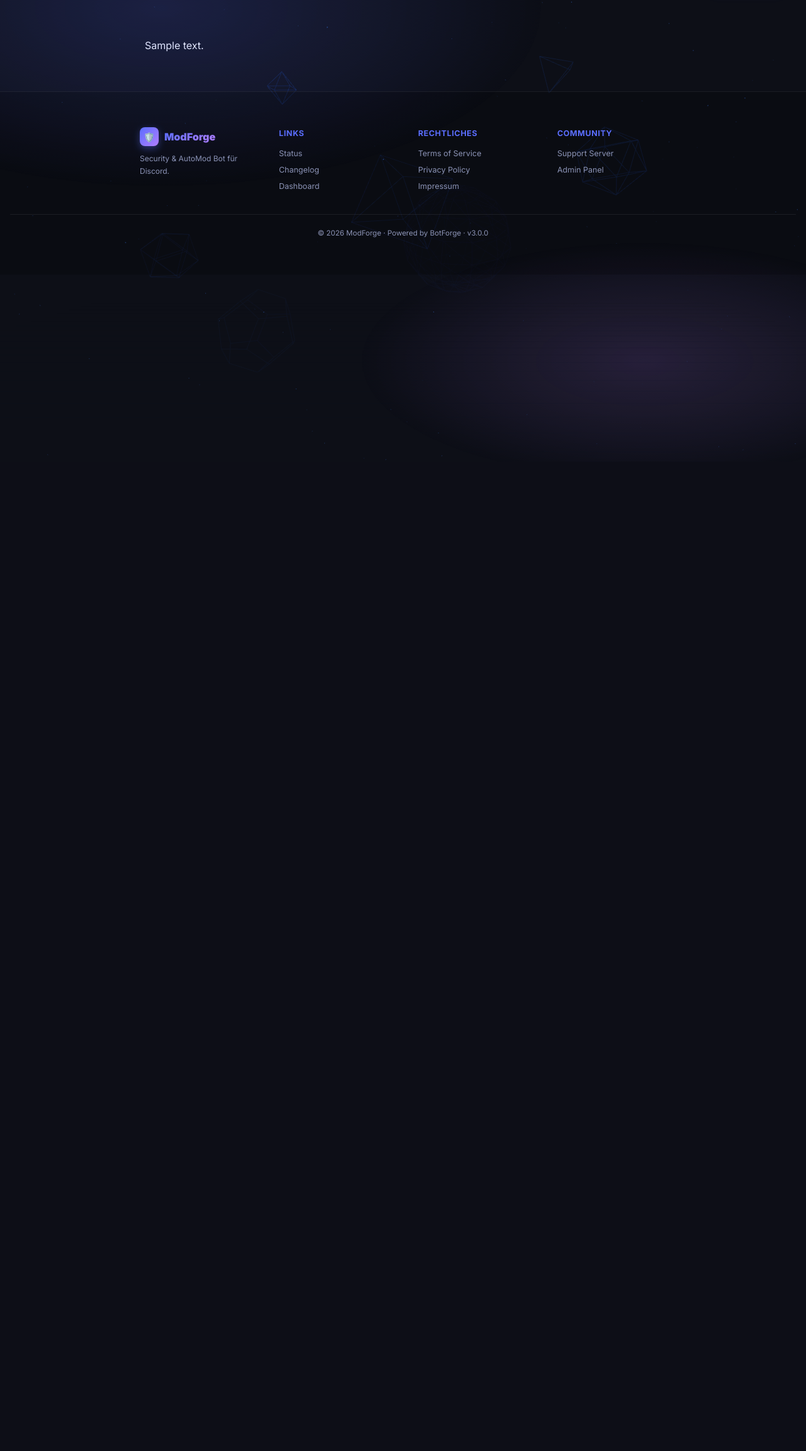
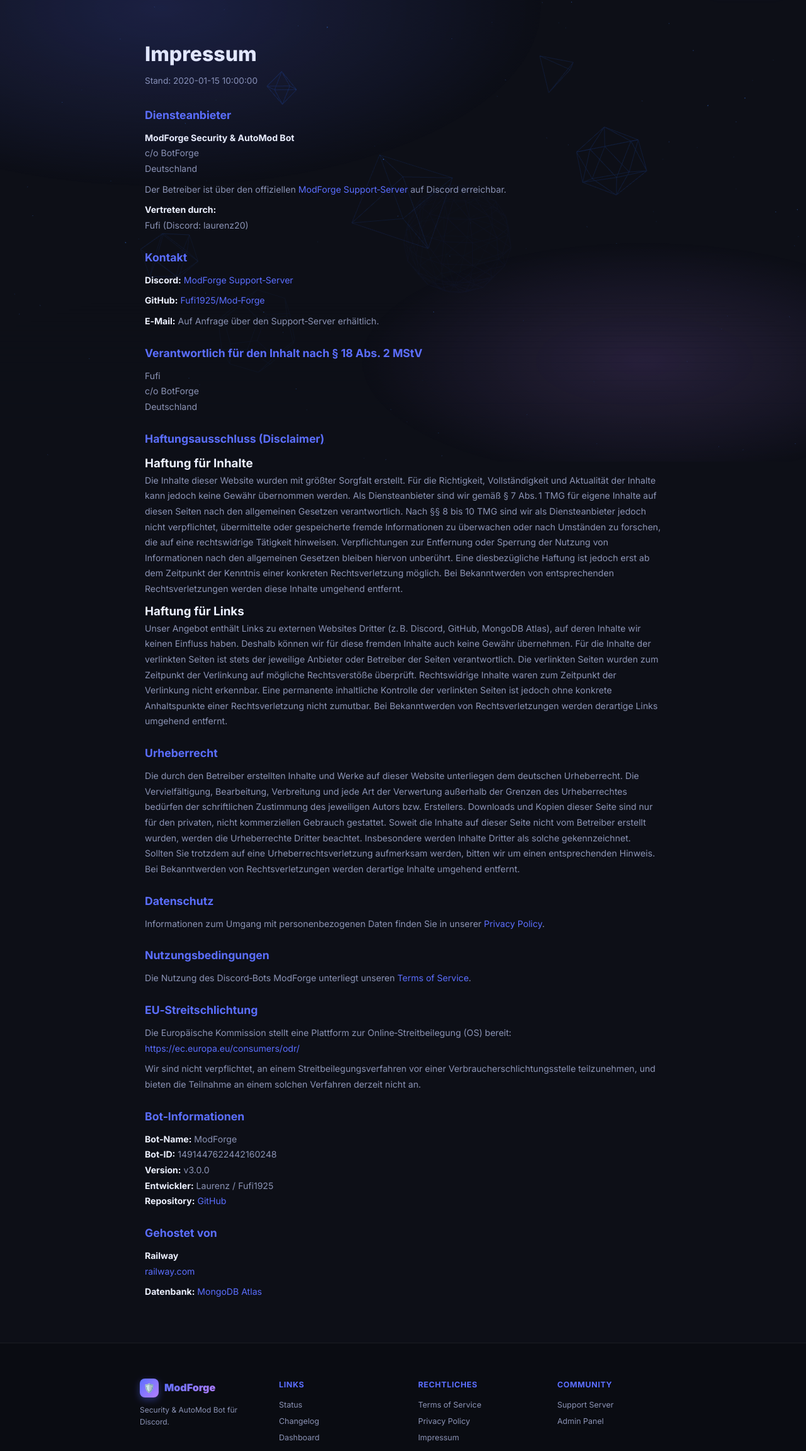
Before and after one commit to Fufi1925/Mod-Forge, a Flask app: template ModForge/web/templates/imprint.html in a window 1280 px wide. Shown: the part 67-2371 px from the top of the page at 63% size. Before the commit the page ends 798 px from the top, so only its background shows below. Run offline with Flask 2, Linux system fonts and the light colour scheme; the template is opened without the code that fills it: most values are stand-ins (such as "Sample title", 1, 10 or a date in 2020); parts of the project's set-up code (start-up, migrations or seed data) failed here and were passed over.

Commit message:
Update imprint.html

```diff
--- a/ModForge/web/templates/imprint.html
+++ b/ModForge/web/templates/imprint.html
@@ -1,7 +1,138 @@
 {% extends "base.html" %}
-{% block title %}{{ title }} – ModForge{% endblock %}
+{% block title %}Impressum – ModForge{% endblock %}
 {% block content %}
 <div class="legal-wrap container">
-  {{ content|safe }}
+  <h1>Impressum</h1>
+  <p class="date">Stand: {{ today }}</p>
+
+  <h2>Diensteanbieter</h2>
+  <p>
+    <strong>ModForge Security &amp; AutoMod Bot</strong><br>
+    c/o BotForge<br>
+    Deutschland
+  </p>
+  <p>
+    Der Betreiber ist über den offiziellen
+    <a href="https://discord.gg/gwryX3dbkt" target="_blank" style="color:var(--p)">ModForge Support‑Server</a>
+    auf Discord erreichbar.
+  </p>
+  <p>
+    <strong>Vertreten durch:</strong><br>
+    Fufi (Discord: laurenz20)
+  </p>
+
+  <h2>Kontakt</h2>
+  <p>
+    <strong>Discord:</strong>
+    <a href="https://discord.gg/gwryX3dbkt" target="_blank" style="color:var(--p)">ModForge Support‑Server</a>
+  </p>
+  <p>
+    <strong>GitHub:</strong>
+    <a href="https://github.com/Fufi1925/Mod-Forge" target="_blank" style="color:var(--p)">Fufi1925/Mod‑Forge</a>
+  </p>
+  <p>
+    <strong>E‑Mail:</strong> Auf Anfrage über den Support‑Server erhältlich.
+  </p>
+
+  <h2>Verantwortlich für den Inhalt nach § 18 Abs. 2 MStV</h2>
+  <p>
+    Fufi<br>
+    c/o BotForge<br>
+    Deutschland
+  </p>
+
+  <h2>Haftungsausschluss (Disclaimer)</h2>
+
+  <h3>Haftung für Inhalte</h3>
+  <p>
+    Die Inhalte dieser Website wurden mit größter Sorgfalt erstellt. Für die Richtigkeit,
+    Vollständigkeit und Aktualität der Inhalte kann jedoch keine Gewähr übernommen werden.
+    Als Diensteanbieter sind wir gemäß § 7 Abs. 1 TMG für eigene Inhalte auf diesen Seiten
+    nach den allgemeinen Gesetzen verantwortlich. Nach §§ 8 bis 10 TMG sind wir als
+    Diensteanbieter jedoch nicht verpflichtet, übermittelte oder gespeicherte fremde
+    Informationen zu überwachen oder nach Umständen zu forschen, die auf eine rechtswidrige
+    Tätigkeit hinweisen. Verpflichtungen zur Entfernung oder Sperrung der Nutzung von
+    Informationen nach den allgemeinen Gesetzen bleiben hiervon unberührt. Eine
+    diesbezügliche Haftung ist jedoch erst ab dem Zeitpunkt der Kenntnis einer konkreten
+    Rechtsverletzung möglich. Bei Bekanntwerden von entsprechenden Rechtsverletzungen
+    werden diese Inhalte umgehend entfernt.
+  </p>
+
+  <h3>Haftung für Links</h3>
+  <p>
+    Unser Angebot enthält Links zu externen Websites Dritter (z. B. Discord, GitHub,
+    MongoDB Atlas), auf deren Inhalte wir keinen Einfluss haben. Deshalb können wir für
+    diese fremden Inhalte auch keine Gewähr übernehmen. Für die Inhalte der verlinkten
+    Seiten ist stets der jeweilige Anbieter oder Betreiber der Seiten verantwortlich.
+    Die verlinkten Seiten wurden zum Zeitpunkt der Verlinkung auf mögliche Rechtsverstöße
+    überprüft. Rechtswidrige Inhalte waren zum Zeitpunkt der Verlinkung nicht erkennbar.
+    Eine permanente inhaltliche Kontrolle der verlinkten Seiten ist jedoch ohne konkrete
+    Anhaltspunkte einer Rechtsverletzung nicht zumutbar. Bei Bekanntwerden von
+    Rechtsverletzungen werden derartige Links umgehend entfernt.
+  </p>
+
+  <h2>Urheberrecht</h2>
+  <p>
+    Die durch den Betreiber erstellten Inhalte und Werke auf dieser Website unterliegen
+    dem deutschen Urheberrecht. Die Vervielfältigung, Bearbeitung, Verbreitung und jede
+    Art der Verwertung außerhalb der Grenzen des Urheberrechtes bedürfen der schriftlichen
+    Zustimmung des jeweiligen Autors bzw. Erstellers. Downloads und Kopien dieser Seite
+    sind nur für den privaten, nicht kommerziellen Gebrauch gestattet. Soweit die Inhalte
+    auf dieser Seite nicht vom Betreiber erstellt wurden, werden die Urheberrechte Dritter
+    beachtet. Insbesondere werden Inhalte Dritter als solche gekennzeichnet. Sollten Sie
+    trotzdem auf eine Urheberrechtsverletzung aufmerksam werden, bitten wir um einen
+    entsprechenden Hinweis. Bei Bekanntwerden von Rechtsverletzungen werden derartige
+    Inhalte umgehend entfernt.
+  </p>
+
+  <h2>Datenschutz</h2>
+  <p>
+    Informationen zum Umgang mit personenbezogenen Daten finden Sie in unserer
+    <a href="/privacy" style="color:var(--p)">Privacy Policy</a>.
+  </p>
+
+  <h2>Nutzungsbedingungen</h2>
+  <p>
+    Die Nutzung des Discord‑Bots ModForge unterliegt unseren
+    <a href="/terms" style="color:var(--p)">Terms of Service</a>.
+  </p>
+
+  <h2>EU‑Streitschlichtung</h2>
+  <p>
+    Die Europäische Kommission stellt eine Plattform zur Online‑Streitbeilegung (OS)
+    bereit:
+    <a href="https://ec.europa.eu/consumers/odr/" target="_blank" style="color:var(--p)">
+      https://ec.europa.eu/consumers/odr/
+    </a>
+  </p>
+  <p>
+    Wir sind nicht verpflichtet, an einem Streitbeilegungsverfahren vor einer
+    Verbraucherschlichtungsstelle teilzunehmen, und bieten die Teilnahme an einem
+    solchen Verfahren derzeit nicht an.
+  </p>
+
+  <h2>Bot‑Informationen</h2>
+  <p>
+    <strong>Bot‑Name:</strong> ModForge<br>
+    <strong>Bot‑ID:</strong> 1491447622442160248<br>
+    <strong>Version:</strong> v3.0.0<br>
+    <strong>Entwickler:</strong> Laurenz / Fufi1925<br>
+    <strong>Repository:</strong>
+    <a href="https://github.com/Fufi1925/Mod-Forge" target="_blank" style="color:var(--p)">
+      GitHub
+    </a>
+  </p>
+
+  <h2>Gehostet von</h2>
+  <p>
+    <strong>Railway</strong><br>
+    <a href="https://railway.com" target="_blank" style="color:var(--p)">railway.com</a>
+  </p>
+  <p>
+    <strong>Datenbank:</strong>
+    <a href="https://www.mongodb.com/atlas" target="_blank" style="color:var(--p)">
+      MongoDB Atlas
+    </a>
+  </p>
 </div>
 {% endblock %}
```
